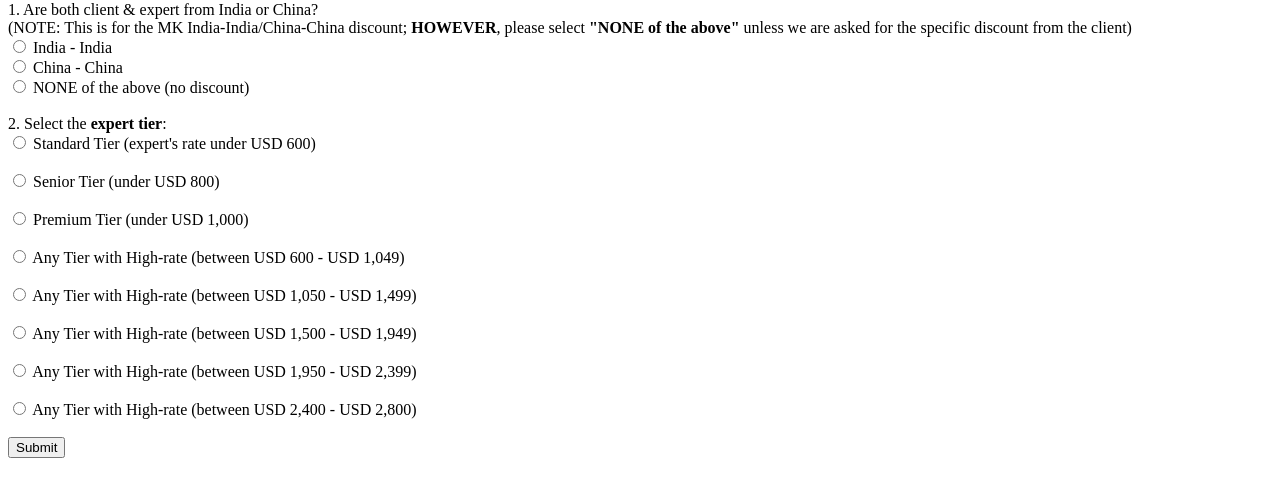
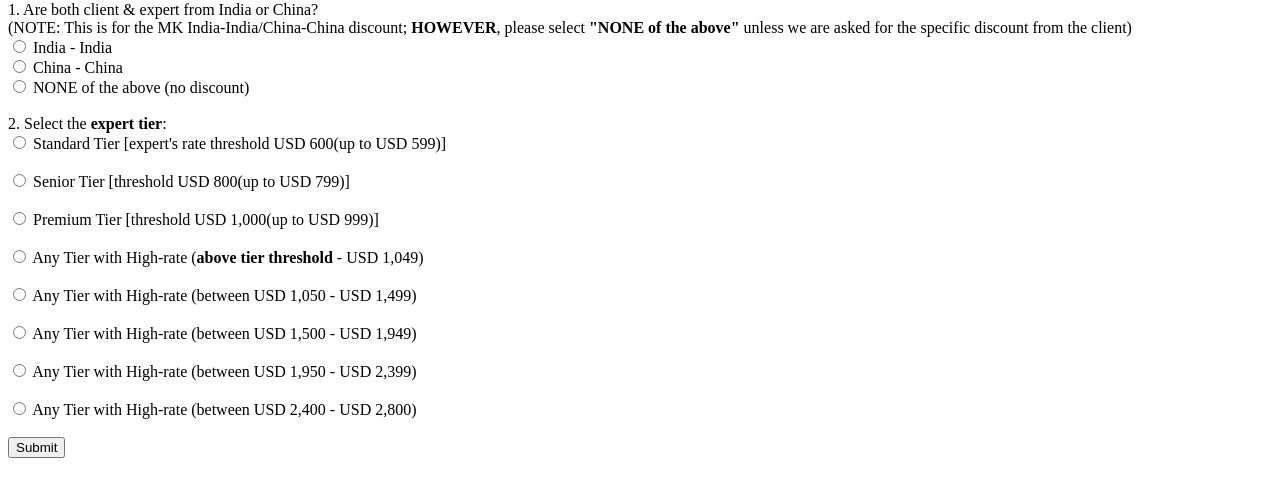
Before and after one commit to Anonymous1000000001/MKpricing, a plain HTML site: page index.html in a window 1280 px wide. Shown: the part 79-576 px from the top of the page. Drawn offline with Linux system fonts and the light colour scheme.

Commit message:
Update index.html

```diff
--- a/index.html
+++ b/index.html
@@ -21,14 +21,14 @@
 
     <label>2. Select the <b>expert tier</b>: </label><br>
     <input type="radio" id="standardTier" name="tierTick">
-    <label>Standard Tier (expert's rate under USD 600)</label><br><br>
+    <label>Standard Tier [expert's rate threshold USD 600(up to USD 599)]</label><br><br>
     <input type="radio" id="seniorTier" name="tierTick">
-    <label>Senior Tier (under USD 800)</label><br><br>
+    <label>Senior Tier [threshold USD 800(up to USD 799)]</label><br><br>
     <input type="radio" id="premiumTier" name="tierTick">
-    <label>Premium Tier (under USD 1,000)</label><br><br>
+    <label>Premium Tier [threshold USD 1,000(up to USD 999)]</label><br><br>
 
     <input type="radio" id="SRrateTier1" name="tierTick">
-    <label>Any Tier with High-rate (between USD 600 - USD 1,049)</label><br><br>
+    <label>Any Tier with High-rate (<b>above tier threshold</b> - USD 1,049)</label><br><br>
     <input type="radio" id="SRrateTier2" name="tierTick">
     <label>Any Tier with High-rate (between USD 1,050 - USD 1,499)</label><br><br>
     <input type="radio" id="SRrateTier3" name="tierTick">
```
